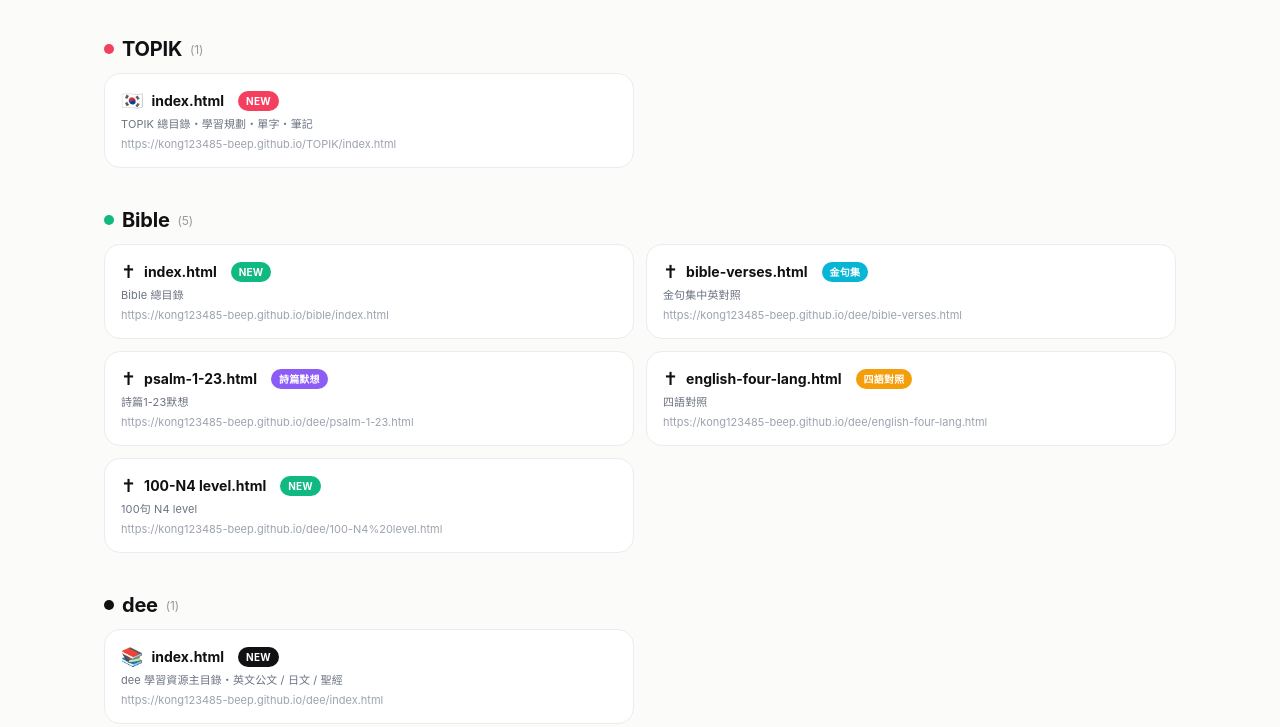
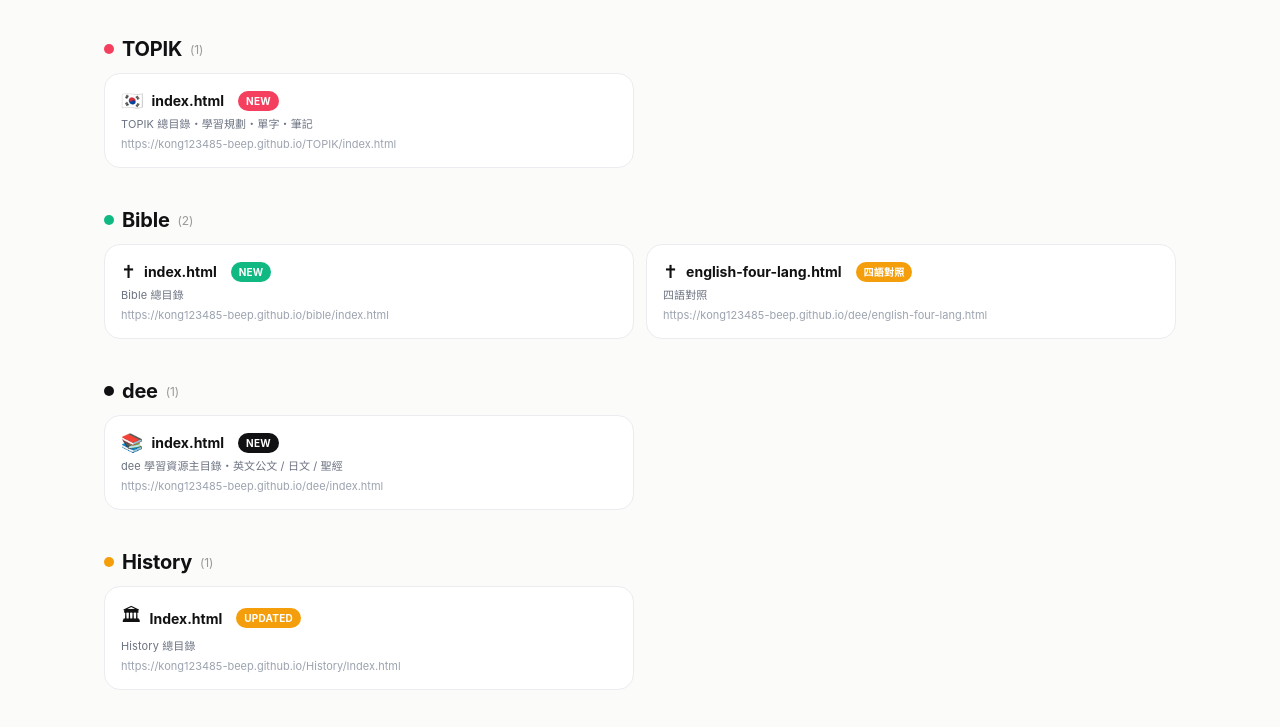
Before and after one commit to kong123485-beep/kong123485-beep.github.io, a plain HTML site: page index.html in a window 1280 px wide. Shown: the part 504-1231 px from the top of the page. Drawn offline with Linux system fonts and the light colour scheme.

Commit message:
Update index.html

```diff
--- a/index.html
+++ b/index.html
@@ -38,10 +38,7 @@ const jc=[
 {id:"jlpt-index",repo:"JLPT",title:"Index.html",badge:"UPDATED",badgeColor:"#6366f1",desc:"JLPT 溫習總目錄",href:"https://kong123485-beep.github.io/JLPT/Index.html",icon:"📚"},
 {id:"topik-index",repo:"TOPIK",title:"index.html",badge:"NEW",badgeColor:"#f43f5e",desc:"TOPIK 總目錄・學習規劃・單字・筆記",href:"https://kong123485-beep.github.io/TOPIK/index.html",icon:"🇰🇷"},
 {id:"bible-index",repo:"Bible",title:"index.html",badge:"NEW",badgeColor:"#10b981",desc:"Bible 總目錄",href:"https://kong123485-beep.github.io/bible/index.html",icon:"✝"},
-{id:"bible-verses",repo:"Bible",title:"bible-verses.html",badge:"金句集",badgeColor:"#06b6d4",desc:"金句集中英對照",href:"https://kong123485-beep.github.io/dee/bible-verses.html",icon:"✝"},
-{id:"bible-psalm",repo:"Bible",title:"psalm-1-23.html",badge:"詩篇默想",badgeColor:"#8b5cf6",desc:"詩篇1-23默想",href:"https://kong123485-beep.github.io/dee/psalm-1-23.html",icon:"✝"},
 {id:"bible-four",repo:"Bible",title:"english-four-lang.html",badge:"四語對照",badgeColor:"#f59e0b",desc:"四語對照",href:"https://kong123485-beep.github.io/dee/english-four-lang.html",icon:"✝"},
-{id:"bible-n4-100",repo:"Bible",title:"100-N4 level.html",badge:"NEW",badgeColor:"#10b981",desc:"100句 N4 level",href:"https://kong123485-beep.github.io/dee/100-N4%20level.html",icon:"✝"},
 {id:"dee-index",repo:"dee",title:"index.html",badge:"NEW",badgeColor:"#111113",desc:"dee 學習資源主目錄・英文公文 / 日文 / 聖經",href:"https://kong123485-beep.github.io/dee/index.html",icon:"📚"},
 {id:"history-index",repo:"History",title:"Index.html",badge:"UPDATED",badgeColor:"#f59e0b",desc:"History 總目錄",href:"https://kong123485-beep.github.io/History/Index.html",icon:"🏛"},
 {id:"university-index",repo:"UNIVERSITY",title:"index.html",badge:"NEW",badgeColor:"#0ea5e9",desc:"UNIVERSITY 總目錄",href:"https://kong123485-beep.github.io/UNIVERSITY/index.html",icon:"🎓"},
```
